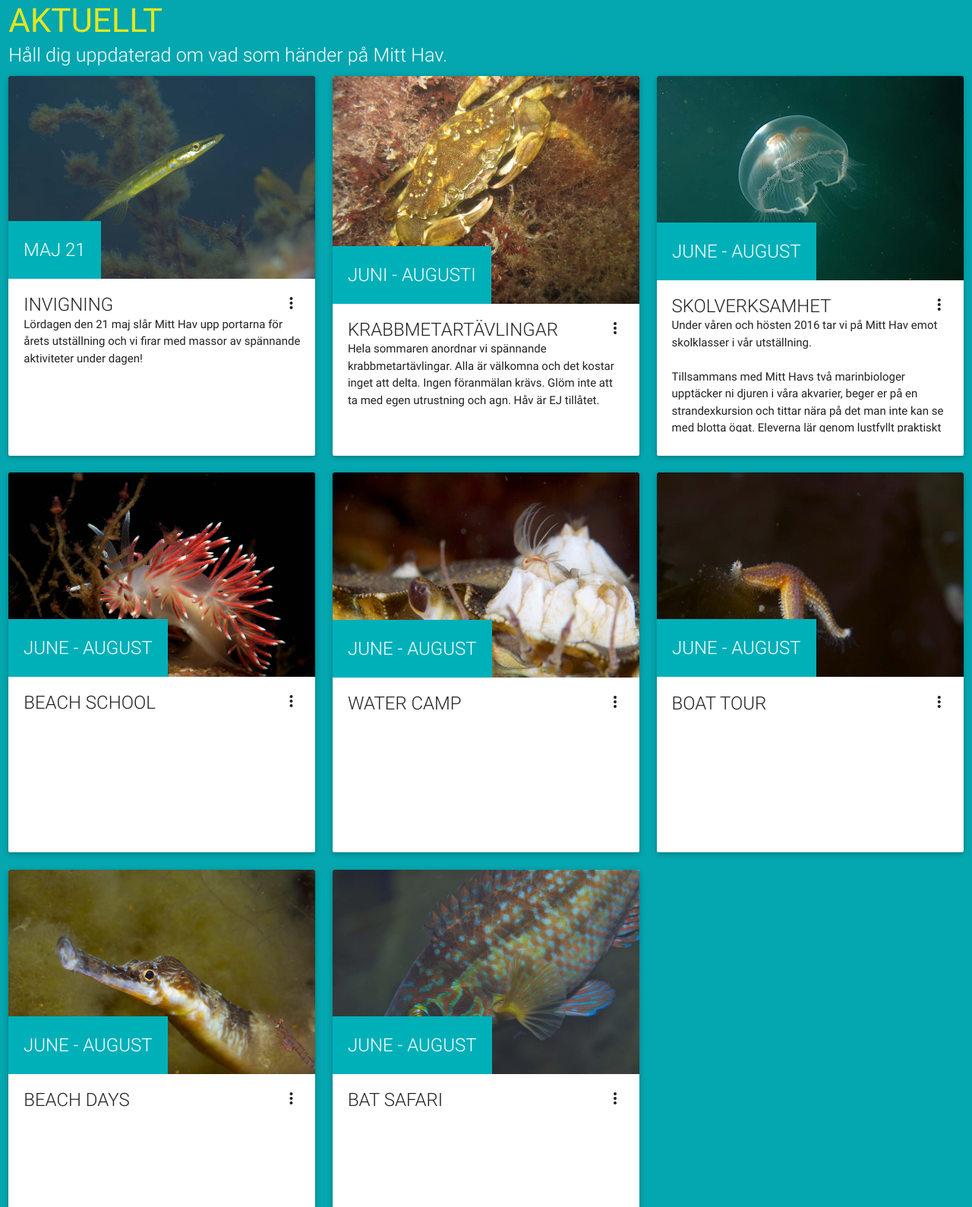
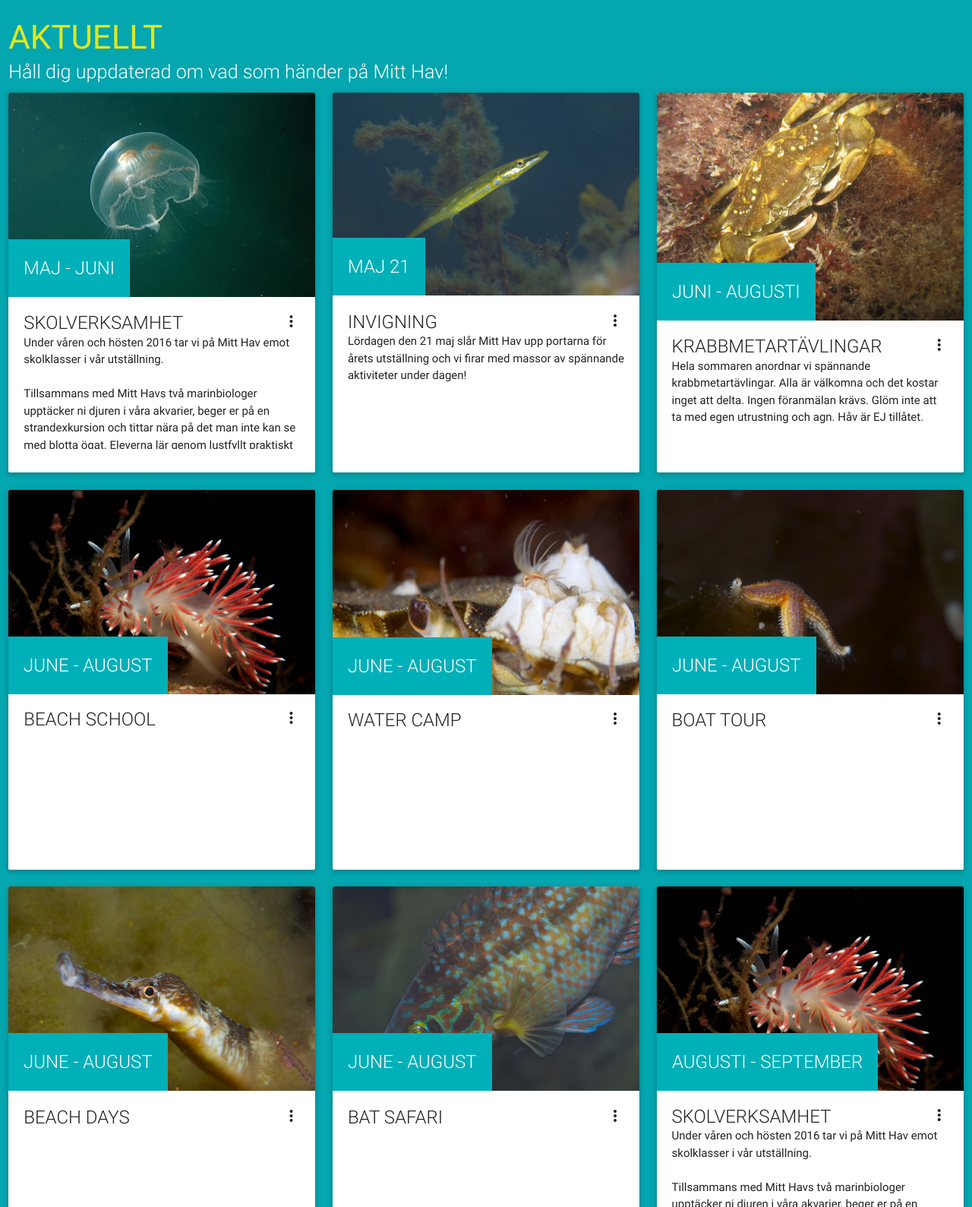
Before and after one commit to xtreemze/AngelholmMarineCenter, a plain HTML site: page index.html in a window 1280 px wide. Shown: the part 1846-3435 px from the top of the page at 76% size. Drawn offline with Linux system fonts and the light colour scheme.

Commit message:
Corrections from Johanna

```diff
--- a/index.html
+++ b/index.html
@@ -80,7 +80,7 @@
 			<div class="col m12">
 				<div class="orange-text text-lighten-3">
 					<h3>Välkomna</h3>
-					<h6 class="white-text flow-text">Kom och upptäck den fantastiska världen under havsytan tillsammans med oss på Mitt Hav.</h6>
+					<h6 class="white-text flow-text">Kom och upptäck den fantastiska världen under havsytan tillsammans med oss på Mitt Hav!</h6>
 				</div>
 			</div>
 			<div id="about" class="col m12 l4 scrollspy">
@@ -103,9 +103,9 @@
 						<div class="sc-content"> <span class="card-title">Öppettider: 11.00-16.00</span>
 							<br>
 							<br>
-							<p>Under sommaren 2016 erbjuder vi en tillfällig utställning om den lokala marina miljön och akvarier med organismer från södra Kattegatt, norra Öresund och Skälderviken. Särskilt spännande för både unga och gamla besökare, är naturligtvis vår touch tank där du kan hålla en sjöstjärna i handen och upptäck några av våra marina livet på nära håll.</p>
-							<br>
-							<p>Under denna tid erbjuder vi också massor av roliga och informativa aktiviteter för barn och vuxna i alla åldrar.</p>
+							<p>Välkommen att upptäcka den spännande världen under ytan tillsammans med oss på Mitt Hav. Under hela sommaren 2016 visar vi en tillfällig utsällning om vår lokala havsmilö tillsammans med akvarier med djur och växter från södra Kattegatt, norra Öresund och Skälderviken. Extra spännande är såklart vårt klappakvarium där liten som stor får möjlighet att klappa en sjöstjärna och på nära håll upptäcka de intressanta djur som finns i havet.</p>
+<br>
+							<p>Utöver utställningen erbjuder vi massor av roliga och lärorika aktiviteter för barn och vuxna i alla äldrar.</p>
 							<br>
 							<p>Fritt inträde</p>
 							<br>
@@ -167,9 +167,27 @@
 			<div class="col m12">
 				<div class="orange-text text-lighten-3">
 					<h3>Aktuellt</h3>
-					<h6 class="white-text flow-text">Håll dig uppdaterad om vad som händer på Mitt Hav.</h6>
+					<h6 class="white-text flow-text">Håll dig uppdaterad om vad som händer på Mitt Hav!</h6>
 				</div>
 			</div>
+						<!--start card-->
+			<div class="col s12 m6 l4">
+				<div class="card large hoverable">
+					<div class="card-image waves-effect waves-block waves-light">
+						<img class="activator" src="img2/14.jpg"> <span class="card-title blue activator">Maj - Juni</span>
+					</div>
+					<div class="card-content"> <span class="card-title activator sc-content">SKOLVERKSAMHET <i class="mdi mdi-dots-vertical right tooltipped" data-position="top" data-delay="50" data-tooltip="Läs mer"></i></span>
+						<p>Under våren och hösten 2016 tar vi på Mitt Hav emot skolklasser i vår utställning.</p>
+						<br>
+						<p>Tillsammans med Mitt Havs två marinbiologer upptäcker ni djuren i våra akvarier, beger er på en strandexkursion och tittar nära på det man inte kan se med blotta ögat. Eleverna lär genom lustfyllt praktiskt genomförande och våra marinbiologer visar och berättar.</p>
+					</div>
+					<div class="card-reveal"> <span class="card-title grey-text text-darken-4 sc-content">SKOLVERKSAMHET<i class="mdi mdi-close right"></i></span>
+					</div>
+				</div>
+			</div>
+			<!--end card-->
+
+
 			<!--start card-->
 			<div class="col s12 m6 l4">
 				<div class="card large hoverable">
@@ -297,22 +315,6 @@
 			<div class="col s12 m6 l4">
 				<div class="card large hoverable">
 					<div class="card-image waves-effect waves-block waves-light">
-						<img class="activator" src="img2/14.jpg"> <span class="card-title blue activator">June - August</span>
-					</div>
-					<div class="card-content"> <span class="card-title activator sc-content">SKOLVERKSAMHET <i class="mdi mdi-dots-vertical right tooltipped" data-position="top" data-delay="50" data-tooltip="Läs mer"></i></span>
-						<p>Under våren och hösten 2016 tar vi på Mitt Hav emot skolklasser i vår utställning.</p>
-						<br>
-						<p>Tillsammans med Mitt Havs två marinbiologer upptäcker ni djuren i våra akvarier, beger er på en strandexkursion och tittar nära på det man inte kan se med blotta ögat. Eleverna lär genom lustfyllt praktiskt genomförande och våra marinbiologer visar och berättar.</p>
-					</div>
-					<div class="card-reveal"> <span class="card-title grey-text text-darken-4 sc-content">SKOLVERKSAMHET<i class="mdi mdi-close right"></i></span>
-					</div>
-				</div>
-			</div>
-			<!--end card-->
-			<!--start card-->
-			<div class="col s12 m6 l4">
-				<div class="card large hoverable">
-					<div class="card-image waves-effect waves-block waves-light">
 						<img class="activator" src="img2/13.jpg"> <span class="card-title blue activator">June - August</span>
 					</div>
 					<div class="card-content"> <span class="card-title activator sc-content">Beach School <i class="mdi mdi-dots-vertical right tooltipped" data-position="top" data-delay="50" data-tooltip="Läs mer"></i></span>
@@ -374,6 +376,22 @@
 				</div>
 			</div>
 			<!--end card-->
+									<!--start card-->
+			<div class="col s12 m6 l4">
+				<div class="card large hoverable">
+					<div class="card-image waves-effect waves-block waves-light">
+						<img class="activator" src="img2/13.jpg"> <span class="card-title blue activator">Augusti - September</span>
+					</div>
+					<div class="card-content"> <span class="card-title activator sc-content">SKOLVERKSAMHET <i class="mdi mdi-dots-vertical right tooltipped" data-position="top" data-delay="50" data-tooltip="Läs mer"></i></span>
+						<p>Under våren och hösten 2016 tar vi på Mitt Hav emot skolklasser i vår utställning.</p>
+						<br>
+						<p>Tillsammans med Mitt Havs två marinbiologer upptäcker ni djuren i våra akvarier, beger er på en strandexkursion och tittar nära på det man inte kan se med blotta ögat. Eleverna lär genom lustfyllt praktiskt genomförande och våra marinbiologer visar och berättar.</p>
+					</div>
+					<div class="card-reveal"> <span class="card-title grey-text text-darken-4 sc-content">SKOLVERKSAMHET<i class="mdi mdi-close right"></i></span>
+					</div>
+				</div>
+			</div>
+			<!--end card-->
 		</div>
 	</main>
 	<footer class="page-footer light-blue darken-2">
@@ -431,12 +449,12 @@
     <script src="https://code.jquery.com/jquery-2.2.2.min.js"></script>
      Scripts-->
 	<script src="js/jquery-2.2.2.min.js">
-	</script>
+</script>
 	<!-- Compiled and minified JavaScript -->
 	<script src="js/materialize.min.js">
-	</script>
+</script>
 	<script src="js/init.js">
-	</script>
+</script>
 </body>
 
 </html>
```
Also changed, not shown: english.html (+1 -1 lines).
